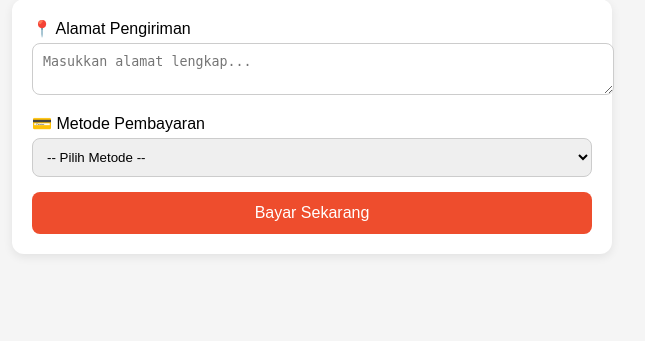
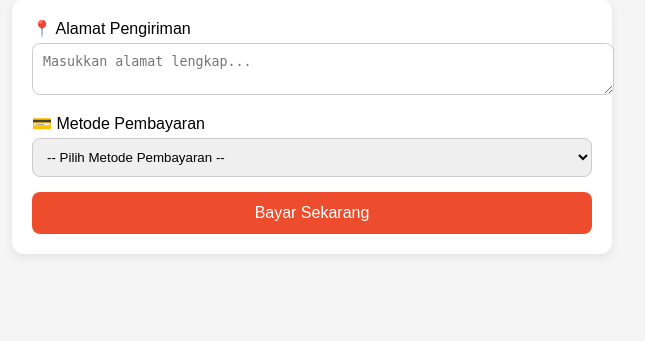
Before and after one commit to mutiarabotani/ecommerce-php, a PHP site: page /login/app/views/dashboard/chekout.php in a window 1280 px wide. Shown: the part 215-556 px from the top of the page, without its empty margins (328-973 px from the left). Run offline with PHP 8.4, Linux system fonts and the light colour scheme; the template is opened without the code that fills it, so the values that code supplies are empty.

Commit message:
update checkout page

```diff
--- a/app/views/dashboard/chekout.php
+++ b/app/views/dashboard/chekout.php
@@ -107,7 +107,7 @@
 
             <label>💳 Metode Pembayaran</label>
             <select name="metode" required>
-                <option value="">-- Pilih Metode --</option>
+                <option value="">-- Pilih Metode Pembayaran --</option>
                 <option value="COD">COD (Bayar di Tempat)</option>
                 <option value="Transfer">Transfer Bank</option>
                 <option value="E-Wallet">E-Wallet</option>
```
